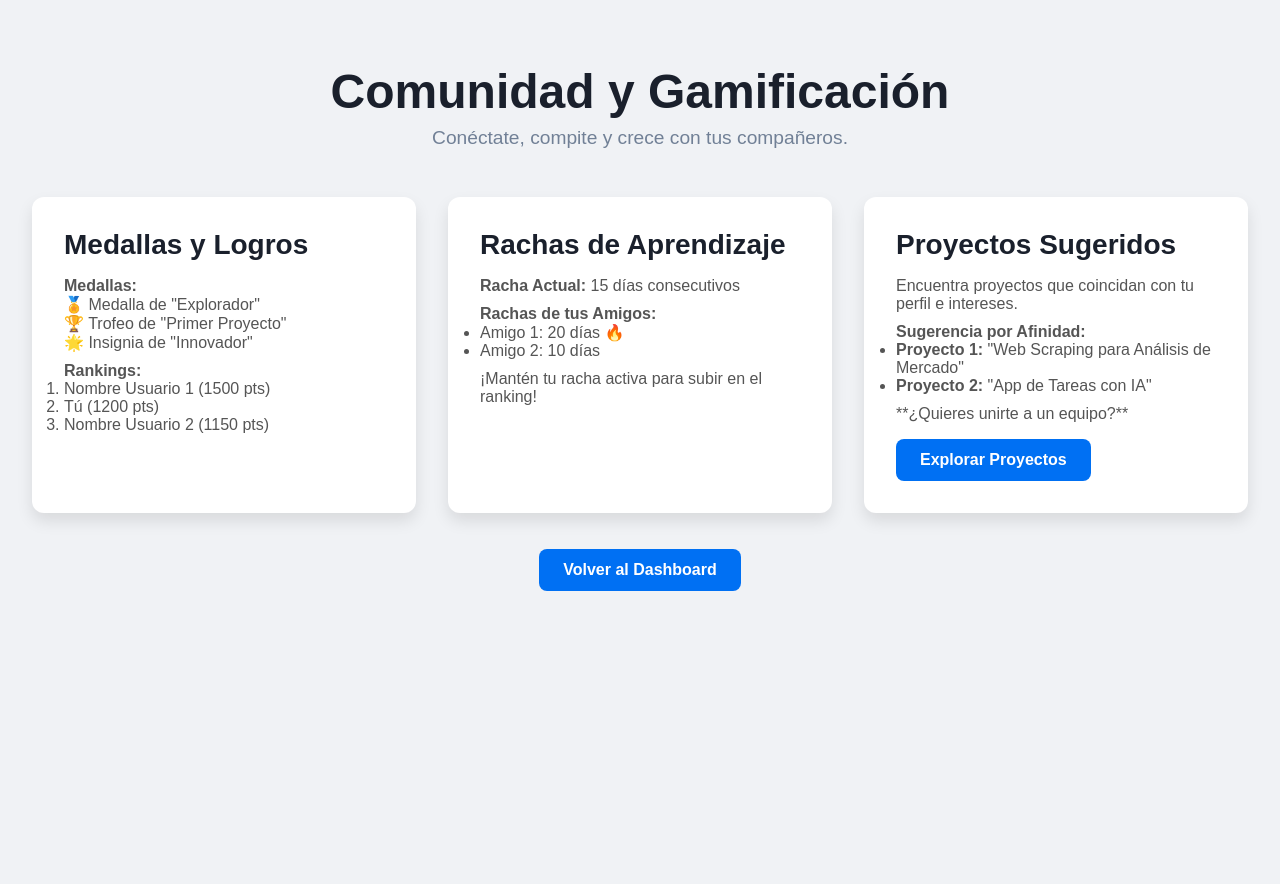
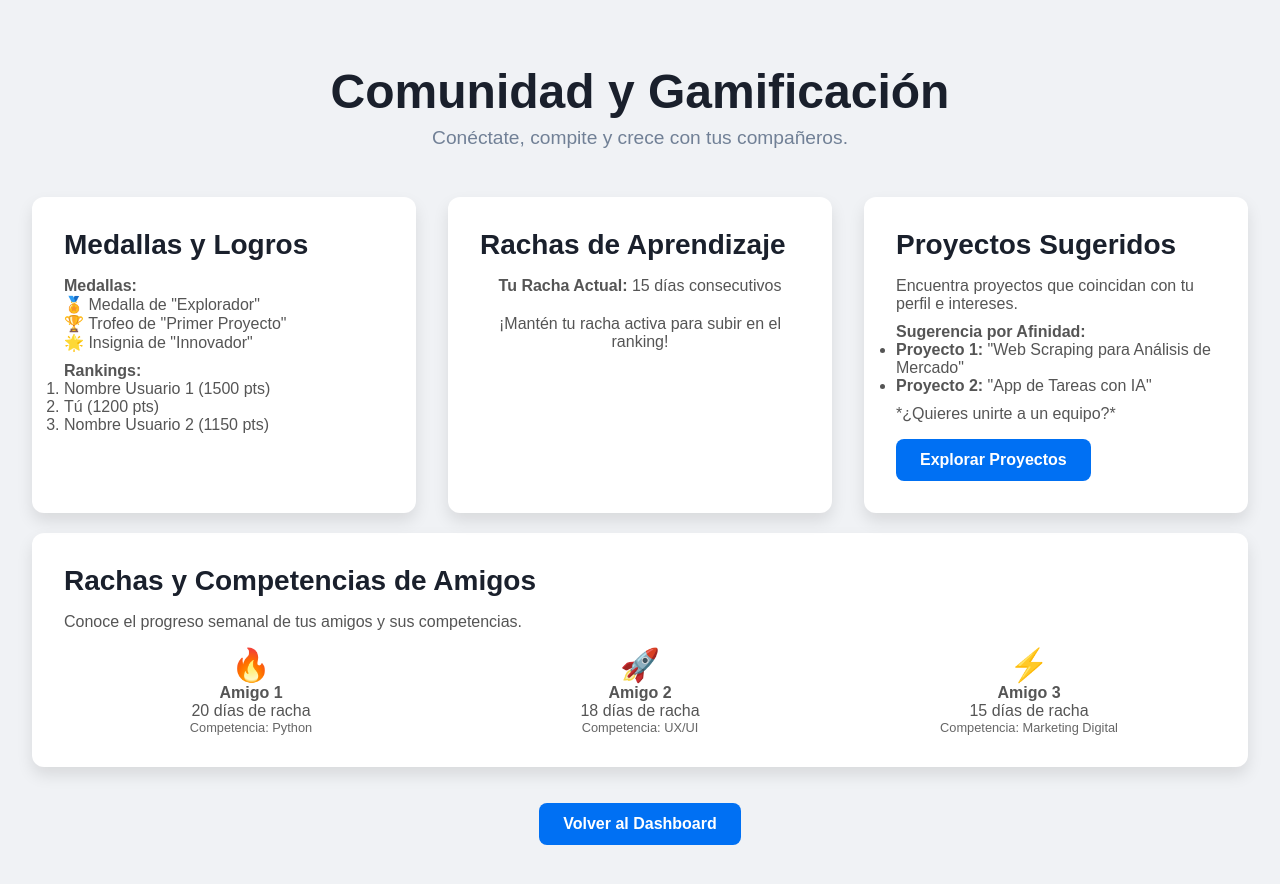
Before and after one commit to AyrtonSoler/hackathon-2025, a Next.js app in the folder frontend/menus/hackathon/: page /community in a window 1280 px wide. Shown: the top 884 px of the page. Before the commit the page ends 800 px from the top, so only its background shows below. Built offline with nearby package versions, Linux system fonts and the light colour scheme.

Commit message:
Refactor CommunityPage: update learning streak section and add friends' streaks display

```diff
--- a/frontend/menus/hackathon/app/community/page.tsx
+++ b/frontend/menus/hackathon/app/community/page.tsx
@@ -35,13 +35,9 @@ export default function CommunityPage() {
         <section className="card">
           <h2 className="card-title">Rachas de Aprendizaje</h2>
           <div className="card-content">
-            <p><strong>Racha Actual:</strong> 15 días consecutivos</p>
-            <p style={{ marginTop: '10px' }}><strong>Rachas de tus Amigos:</strong></p>
-            <ul>
-              <li>Amigo 1: 20 días 🔥</li>
-              <li>Amigo 2: 10 días</li>
-            </ul>
-            <p style={{ marginTop: '10px' }}>¡Mantén tu racha activa para subir en el ranking!</p>
+            <p style={{ textAlign: 'center' }}><strong>Tu Racha Actual:</strong> 15 días consecutivos</p>
+            {/* Se elimina el grid de rachas de amigos de aquí */}
+            <p style={{ marginTop: '20px', textAlign: 'center' }}>¡Mantén tu racha activa para subir en el ranking!</p>
           </div>
         </section>
 
@@ -55,7 +51,7 @@ export default function CommunityPage() {
               <li><strong>Proyecto 1:</strong> "Web Scraping para Análisis de Mercado"</li>
               <li><strong>Proyecto 2:</strong> "App de Tareas con IA"</li>
             </ul>
-            <p style={{ marginTop: '10px' }}>**¿Quieres unirte a un equipo?**</p>
+            <p style={{ marginTop: '10px' }}>*¿Quieres unirte a un equipo?*</p>
             <Link href="/proyectos" className="link-button">
               Explorar Proyectos
             </Link>
@@ -63,6 +59,36 @@ export default function CommunityPage() {
         </section>
 
       </div>
+
+      {/* Nueva tarjeta de ancho completo con rachas y competencias de amigos */}
+      <section className="card full-width" style={{ marginTop: '20px' }}>
+        <h2 className="card-title">Rachas y Competencias de Amigos</h2>
+        <div className="card-content">
+          <p style={{ marginBottom: '15px' }}>Conoce el progreso semanal de tus amigos y sus competencias.</p>
+
+          {/* Contenedor de las 3 columnas para las rachas de amigos */}
+          <div style={{ display: 'grid', gridTemplateColumns: 'repeat(3, 1fr)', gap: '15px' }}>
+            <div style={{ textAlign: 'center' }}>
+              <span style={{ fontSize: '2em' }}>🔥</span>
+              <p><strong>Amigo 1</strong></p>
+              <p>20 días de racha</p>
+              <p style={{ fontSize: '0.8em', color: '#666' }}>Competencia: Python</p>
+            </div>
+            <div style={{ textAlign: 'center' }}>
+              <span style={{ fontSize: '2em' }}>🚀</span>
+              <p><strong>Amigo 2</strong></p>
+              <p>18 días de racha</p>
+              <p style={{ fontSize: '0.8em', color: '#666' }}>Competencia: UX/UI</p>
+            </div>
+            <div style={{ textAlign: 'center' }}>
+              <span style={{ fontSize: '2em' }}>⚡️</span>
+              <p><strong>Amigo 3</strong></p>
+              <p>15 días de racha</p>
+              <p style={{ fontSize: '0.8em', color: '#666' }}>Competencia: Marketing Digital</p>
+            </div>
+          </div>
+        </div>
+      </section>
 
       <div style={{ marginTop: '20px', textAlign: 'center' }}>
         <Link href="/" className="link-button">
```
